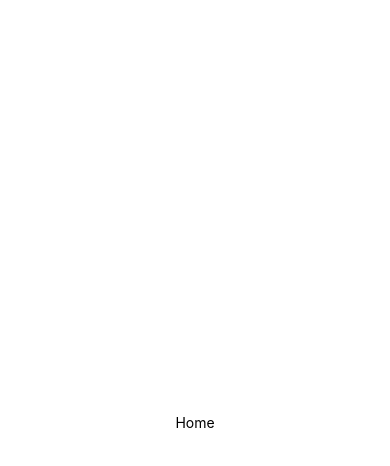
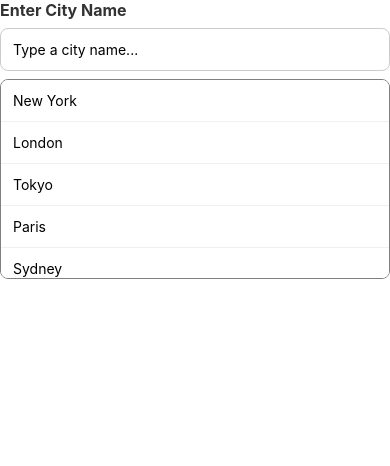
Before and after one commit to PROFF-1/Weather-App, a React Native app in the folder Weather-App/: screen / in a window 390 px wide. Shown: the top 466 px of the page. Built offline with nearby package versions, Linux system fonts and the light colour scheme; no server answers.

Commit message:
City Search Api Implemented

```diff
--- a/Weather-App/App.js
+++ b/Weather-App/App.js
@@ -4,18 +4,9 @@ import Home from './Src/Screens/Home'
 
 export default function App() {
   return (
-    <SafeAreaView style={styles.container}>
+    <SafeAreaView >
       <Home/>
       <StatusBar style="auto" />
     </SafeAreaView>
   );
 }
-
-const styles = StyleSheet.create({
-  container: {
-    flex: 1,
-    backgroundColor: '#fff',
-    alignItems: 'center',
-    justifyContent: 'center',
-  },
-});
--- a/Weather-App/Src/Components/CitySearch.js
+++ b/Weather-App/Src/Components/CitySearch.js
@@ -0,0 +1,159 @@
+import { ActivityIndicator, FlatList, StyleSheet, Text, TextInput, TouchableOpacity, View } from 'react-native'
+import React,{useState,  useEffect} from 'react'
+
+//This component allows the user to search for city
+export default function CitySearch({onCitySelect}) {
+
+  //this use state is used to track the text input by a user
+  const[searchText, setSearchText]= useState('')
+
+  //this use state is used to store all the cities we will get when we make an API calls
+
+  const [cities, setCities]=useState([])
+
+  //loading states thiswill be called when the data being fetched is loading...this allows us to make use of the Activity indicator
+  // inital start is false, bacause we don not want it to be loading
+  const[loading, setLoading]=useState(false)
+
+
+  const handleSearchText =(text)=>{
+    setSearchText(text)
+  }
+
+// creating a function that will bring out a list of cities that will match the city the user search
+
+
+    const searchCities = async(text)=>{
+      if(text.legnth < 3){
+        setCities([])
+        return
+      }
+
+      setLoading(true)
+      try {
+        const response = await  fetch(`https://wft-geo-db.p.rapidapi.com/v1/geo/cities?namePrefix=${text}&limit=10`,{
+          headers:{
+            'x-RapidAPI-Key': '55cdab37e8msh5ec0cbf3a901877p13889djsn1a96586e38a7',
+            'x-RapidAPI-Host':'wft-geo-db.p.rapidapi.com'
+          }
+        })
+
+        const data = await response.json()
+
+        if(data && data.data && Array.isArray(data.data)){
+          const cityList = data.data.map(city => city.name)
+          setCities(cityList)
+        }else{
+          setCities([
+            'New York','London', 'Tokyo','Paris', 'Sydney', 'Berlin', 'Moscow','Dubai', 'Singapore','Barcelona'
+          ].filter(city=>city.toLowerCase().includes(text.toLowerCase)()))
+        }
+      }
+      catch(error){
+        console.error('Error searching cities:', error)
+        setCities([
+          'New York','London', 'Tokyo','Paris', 'Sydney', 'Berlin', 'Moscow','Dubai', 'Singapore','Barcelona'
+        ].filter(city=>city.toLowerCase().includes(text.toLowerCase())))
+      } finally {
+        setLoading(false)
+      }
+
+    }
+
+    useEffect(()=>{
+      const timeOutId =setTimeout(()=>{
+        searchCities(searchText)
+      }, 500)
+
+      return ()=> clearTimeout(timeOutId)
+    }, [searchText])
+
+    const handleCityPress = (city)=>{
+      onCitySelect(city)
+      setSearchText('')
+      setCities([])
+    }
+
+
+  return (
+    <View style={styles.container}>
+      <Text style ={styles.label}>Enter City Name</Text>
+      <TextInput
+      style={styles.input}
+      placeholder='Type a city name...'
+      value={searchText}
+      onChangeText={handleSearchText}
+      />
+      {
+        loading && (
+          <ActivityIndicator
+            style={styles.loadingIndicator}
+            size='small'
+            color='black'
+          />
+        )
+      }
+      {
+      cities.length > 0  && (
+        <FlatList
+          data={cities}
+          keyExtractor={(item,index)=>`city- ${index}`}
+          style= {styles.cityList}
+          renderItem={({item})=>(
+            <TouchableOpacity onPress={()=>
+              handleCityPress(item)
+            } style ={styles.cityItem}>
+              <Text>{item}</Text>
+            </TouchableOpacity>
+            )}
+        />
+      )
+      }
+    </View>
+  )
+}
+
+const styles = StyleSheet.create({
+  container:{
+    marginBottom: 20,
+  },
+
+  label:{
+    fontSize: 16,
+    marginBottom: 8,
+    fontWeight: '700',
+    color:'#333',
+  },
+
+  input: {
+    borderWidth: 1,
+    borderColor: '#ccc',
+    borderRadius: 8,
+    padding: 12,
+    fontSize: 14,
+    backgroundColor:'#fff'
+  },
+
+  loadingIndicator:{
+    marginTop: 10
+  },
+
+  cityList:{
+    marginTop: 8,
+    maxHeight: 200,
+    borderWidth: 1,
+    borderColor: 'grey',
+    borderRadius: 8,
+    backgroundColor:'white'
+  },
+
+  cityItem :{
+    padding:12,
+    borderBottomWidth: 1,
+    borderBottomColor:'#f0f0f0',
+  },
+
+  cityName: {
+    fontSize:16
+  }
+})
--- a/Weather-App/Src/Screens/Home.js
+++ b/Weather-App/Src/Screens/Home.js
@@ -1,10 +1,11 @@
 import { StyleSheet, Text, View } from 'react-native'
 import React from 'react'
+import CitySearch from '../Components/CitySearch'
 
 export default function Home() {
   return (
     <View>
-      <Text>Home</Text>
+      <CitySearch/>
     </View>
   )
 }
```
Also changed, not shown: Weather-App/Notes.js (+8 -0 lines).
